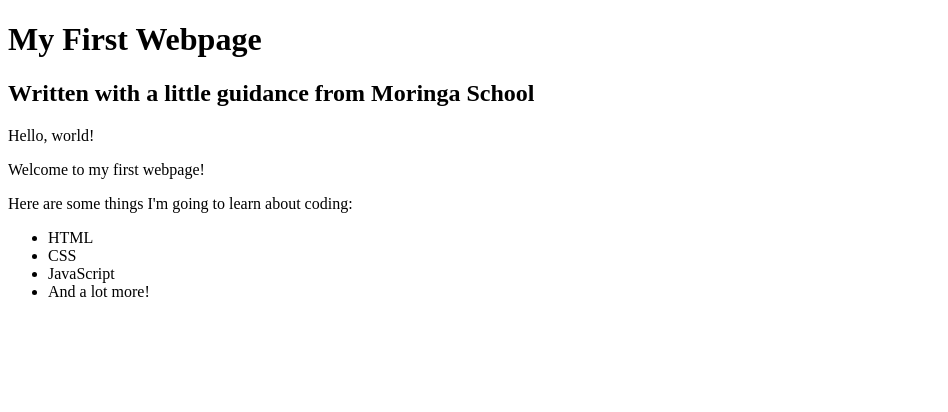
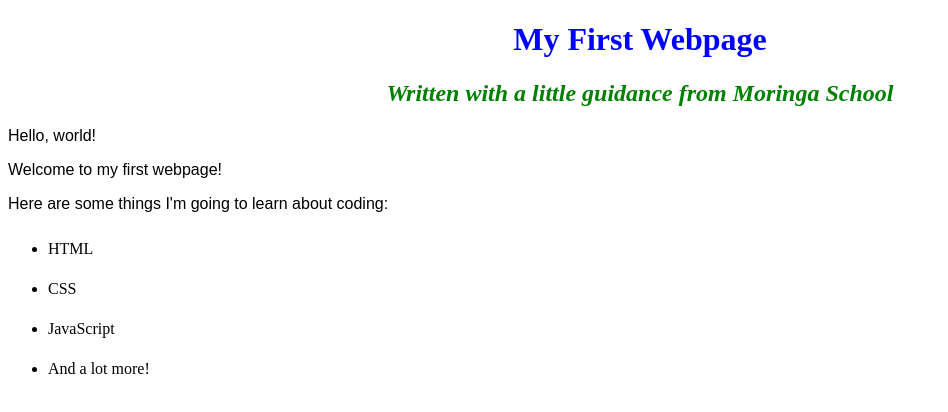
Before and after one commit to sethmuriuki/moringa, a plain HTML site: page index.html in a window 1280 px wide. Shown: the whole page, without its empty margins (0-948 px from the left). Drawn offline with Linux system fonts and the light colour scheme.

Commit message:
changed my-first-webpage.html to index.html

```diff
--- /dev/null
+++ b/css/styles.css
@@ -0,0 +1,17 @@
+h1 {
+  color: blue;
+  text-align: center;
+}
+h2 {
+  color: green;
+  font-style: italic;
+  text-align: center;
+}
+
+p {
+  font-family: sans-serif;
+}
+
+ul {
+  line-height: 40px;
+}
--- a/my-first-webpage.html
+++ b/index.html
@@ -2,6 +2,8 @@
 <html>
 <head>
   <title>my first webpage</title>
+  <link href="css/styles.css" rel="stylesheet"
+  type="text/css">
   <body>
     <h1>My First Webpage</h1>
     <h2>Written with a little guidance from Moringa School</h2>
```
Also changed, not shown: images/rebel-trx.jpg (added).
